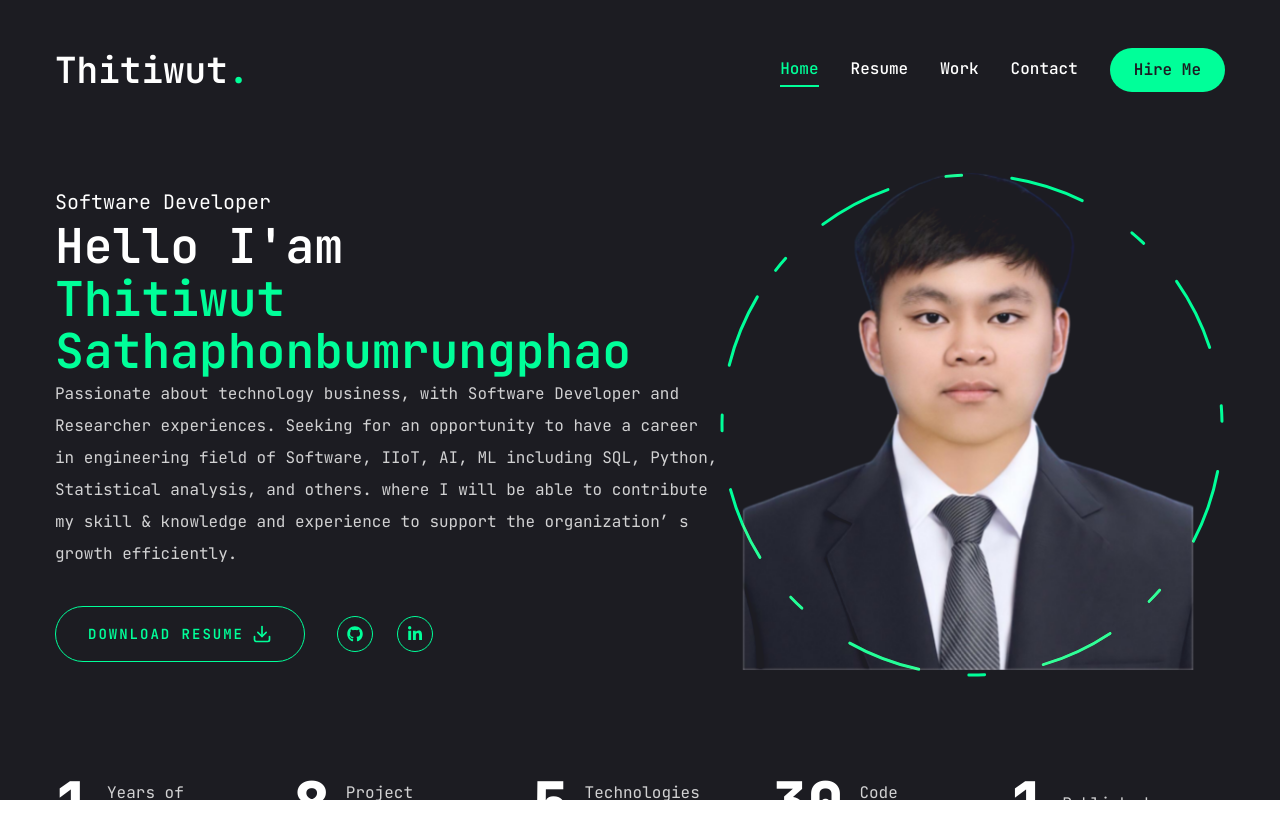
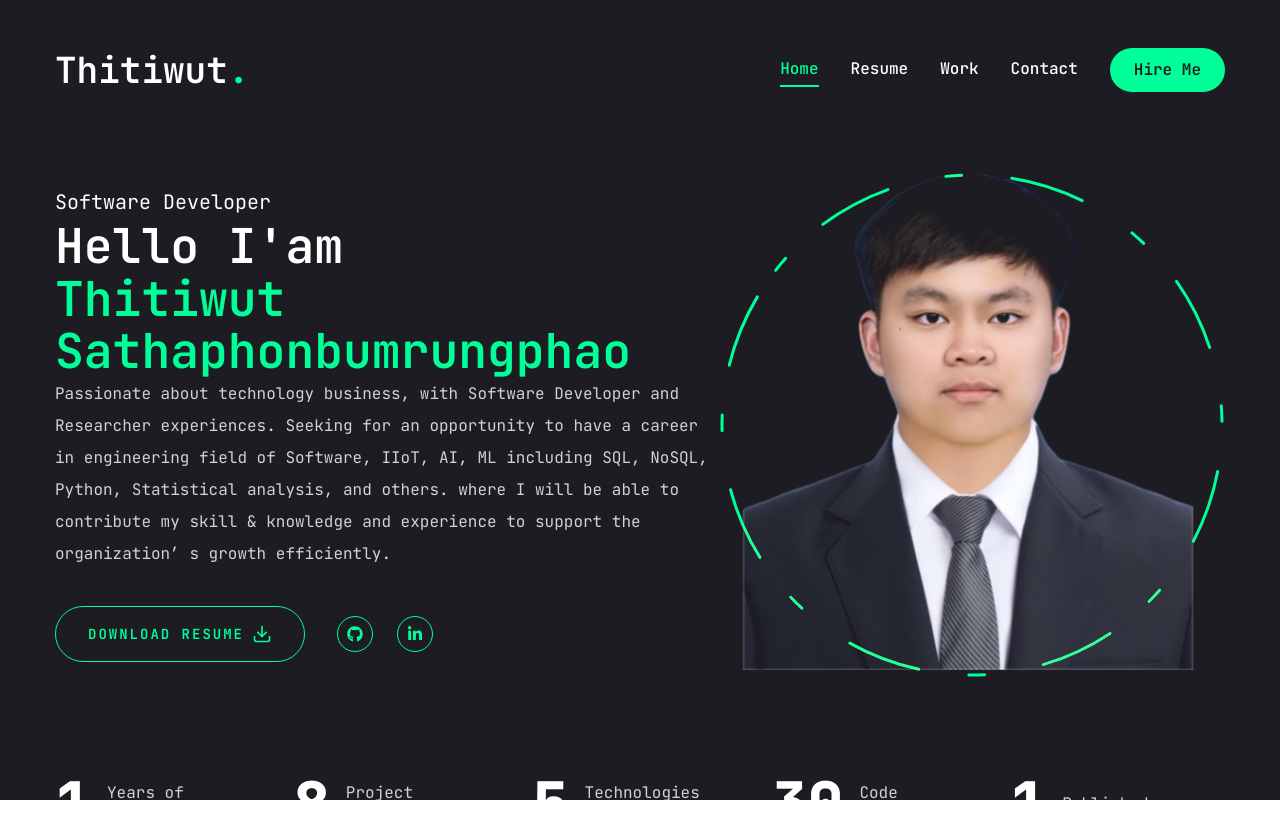
Before and after one commit to Thitiwut6402341/dollar-portfolio, a Next.js app: page / in a window 1280 px wide. Shown: the top 838 px of the page. Built offline with nearby package versions, Linux system fonts and the light colour scheme.

Commit message:
update text in home page

```diff
--- a/app/page.jsx
+++ b/app/page.jsx
@@ -27,7 +27,7 @@ const Home = () => {
             </h2>
             <p className=" mb-9 text-white/80 ">
               Passionate about technology business, with Software Developer and Researcher experiences.
-              Seeking for an opportunity to have a career in engineering field of Software, IIoT, AI, ML including SQL,
+              Seeking for an opportunity to have a career in engineering field of Software, IIoT, AI, ML including SQL, NoSQL,
               Python, Statistical analysis, and others. where I will be able to contribute my skill & knowledge and
               experience to support the organization’ s growth efficiently.
             </p>
```
